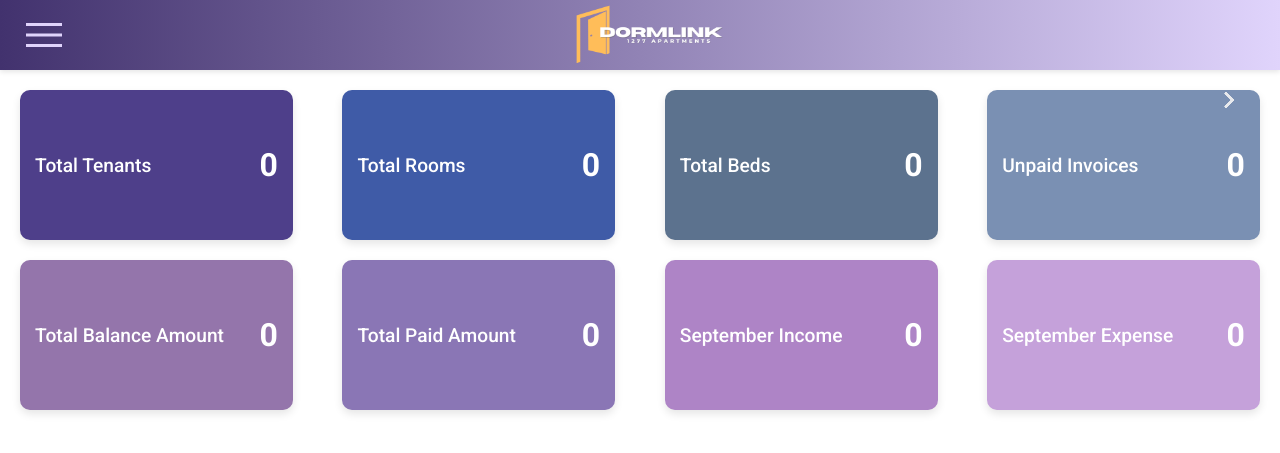
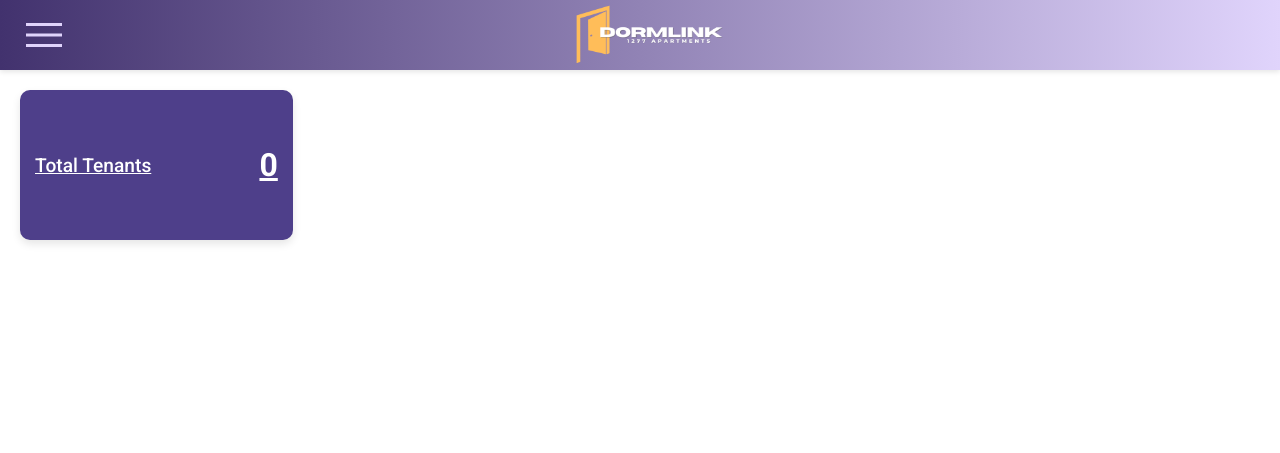
Before and after one commit to miguelLouise/webProject, a PHP site: page /admin_dashboard.php in a window 1280 px wide. Shown: the top 453 px of the page. Run offline with PHP 8.4, Linux system fonts and the light colour scheme; the visitor is signed in with stand-in values (Sample User, id 1); some libraries are stand-ins or nearby versions.

Commit message:
9-29 update(miguel)

```diff
--- a/admin_dashboard.php
+++ b/admin_dashboard.php
@@ -21,63 +21,10 @@ include "./middleware/admin_middleware.php";
 
     <!-- page content -->
     <div class="admin_dashboard_container2">
-        <div class="dashboard-box box1">
+        <a href="samplePage.php" class="dashboard-box box1">
             <h3>Total Tenants</h3>
             <p>0</p>
-            <a href="samplePage.php" class="view-more-button">
-            <svg xmlns="http://www.w3.org/2000/svg" height="20px" viewBox="0 -960 960 960" width="20px" fill="#e8eaed"><path d="m288-96-68-68 316-316-316-316 68-68 384 384L288-96Z"/></svg>
-            </a>
-        </div>
-        <div class="dashboard-box box2">
-            <h3>Total Rooms</h3>
-            <p>0</p>
-            <a href="samplePage.php" class="view-more-button">
-            <svg xmlns="http://www.w3.org/2000/svg" height="20px" viewBox="0 -960 960 960" width="20px" fill="#e8eaed"><path d="m288-96-68-68 316-316-316-316 68-68 384 384L288-96Z"/></svg>
-            </a>
-        </div>
-        <div class="dashboard-box box3">
-            <h3>Total Beds</h3>
-            <p>0</p>
-            <a href="samplePage.php" class="view-more-button">
-            <svg xmlns="http://www.w3.org/2000/svg" height="20px" viewBox="0 -960 960 960" width="20px" fill="#e8eaed"><path d="m288-96-68-68 316-316-316-316 68-68 384 384L288-96Z"/></svg>
-            </a>
-        </div>
-        <div class="dashboard-box box4">
-            <h3>Unpaid Invoices</h3>
-            <p>0</p>
-            <a href="samplePage.php" class="view-more-button">
-            <svg xmlns="http://www.w3.org/2000/svg" height="20px" viewBox="0 -960 960 960" width="20px" fill="#e8eaed"><path d="m288-96-68-68 316-316-316-316 68-68 384 384L288-96Z"/></svg>
-            </a>
-        </div>
-        <div class="dashboard-box box5">
-            <h3>Total Balance Amount</h3>
-            <p>0</p>
-            <a href="samplePage.php" class="view-more-button">
-            <svg xmlns="http://www.w3.org/2000/svg" height="20px" viewBox="0 -960 960 960" width="20px" fill="#e8eaed"><path d="m288-96-68-68 316-316-316-316 68-68 384 384L288-96Z"/></svg>
-            </a>
-        </div>
-        <div class="dashboard-box box6">
-            <h3>Total Paid Amount</h3>
-            <p>0</p>
-            <a href="samplePage.php" class="view-more-button">
-            <svg xmlns="http://www.w3.org/2000/svg" height="20px" viewBox="0 -960 960 960" width="20px" fill="#e8eaed"><path d="m288-96-68-68 316-316-316-316 68-68 384 384L288-96Z"/></svg>
-            </a>
-        </div>
-        <!-- Dynamic month names -->
-        <div class="dashboard-box box7">
-            <h3><?php echo date('F'); ?> Income</h3>
-            <p>0</p>
-            <a href="samplePage.php" class="view-more-button">
-            <svg xmlns="http://www.w3.org/2000/svg" height="20px" viewBox="0 -960 960 960" width="20px" fill="#e8eaed"><path d="m288-96-68-68 316-316-316-316 68-68 384 384L288-96Z"/></svg>
-            </a>
-        </div>
-        <div class="dashboard-box box8">
-            <h3><?php echo date('F'); ?> Expense</h3>
-            <p>0</p>
-            <a href="samplePage.php" class="view-more-button">
-            <svg xmlns="http://www.w3.org/2000/svg" height="20px" viewBox="0 -960 960 960" width="20px" fill="#e8eaed"><path d="m288-96-68-68 316-316-316-316 68-68 384 384L288-96Z"/></svg>
-            </a>
-        </div>
+        </a>
     </div>
 </body>
 
--- a/includes/login/login.php
+++ b/includes/login/login.php
@@ -63,7 +63,6 @@ if ($_SERVER["REQUEST_METHOD"] == "POST") {
         }
         else {
             header("Location: ../../admin_dashboard.php?login=success");
-            //header("Location: ../../samplePage.php?login=success");
         }
 
         $pdo = null;
```
Also changed, not shown: css/chatbot.css (+0 -11 lines).
